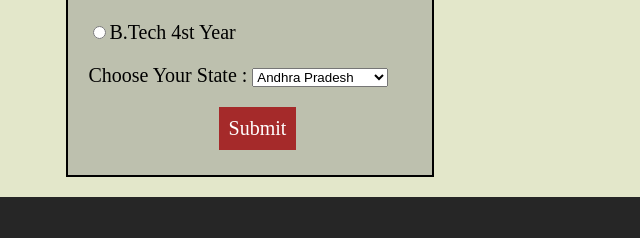
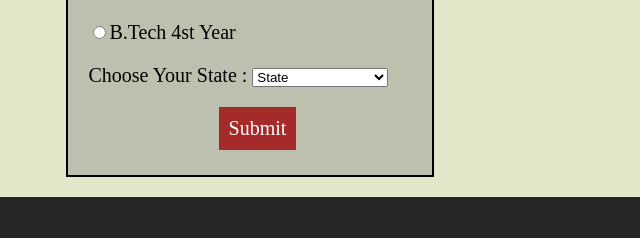
Before and after one commit to skm693/skm693.github.io, a plain HTML site: page login page.html in a window 1280 px wide. Shown: the part 1012-1250 px from the top of the page, 390-1030 px from the left. Drawn offline with Linux system fonts and the light colour scheme.

Commit message:
Update login page.html

```diff
--- a/login page.html
+++ b/login page.html
@@ -220,6 +220,7 @@
                                 <p>
                                     Choose Your State :
                                     <select name="state">
+                                        <option disabled selected>State</option>
                                         <option value="Andhra Pradesh">Andhra Pradesh</option>
                                         <option value="Arunachal Pradesh">Arunachal Pradesh</option>
                                         <option value="Assam">Assam</option>
```
